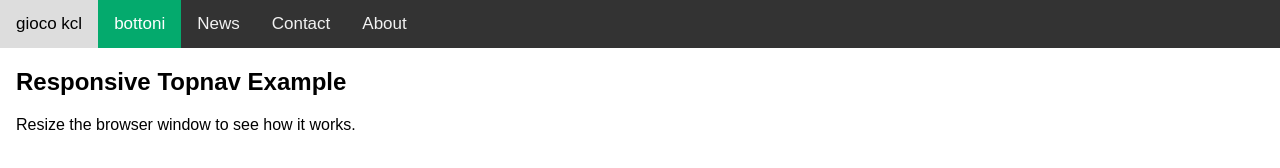
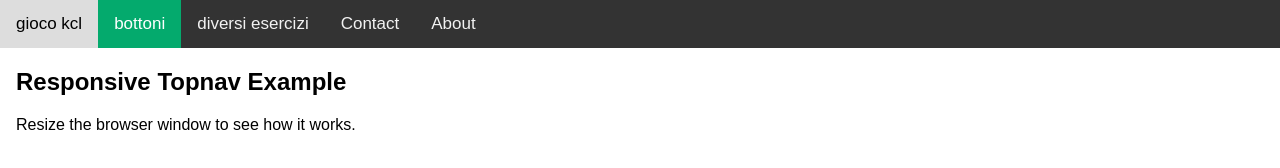
Before and after one commit to siimoneoli/tpsit, a plain HTML site: page index.html in a window 1280 px wide. Drawn offline with Linux system fonts and the light colour scheme.

Commit message:
Update index.html

```diff
--- a/index.html
+++ b/index.html
@@ -67,7 +67,7 @@ body {
 <div class="topnav" id="myTopnav">
   <a href="gioco kcl.html">gioco kcl</a>
   <a href="bottoni che cambiano colore.html" class="active">bottoni</a>
-  <a href="#news">News</a>
+  <a href="diversi esercizi.html">diversi esercizi</a>
   <a href="#contact">Contact</a>
   <a href="#about">About</a>
   <a href="javascript:void(0);" class="icon" onclick="myFunction()">
```
